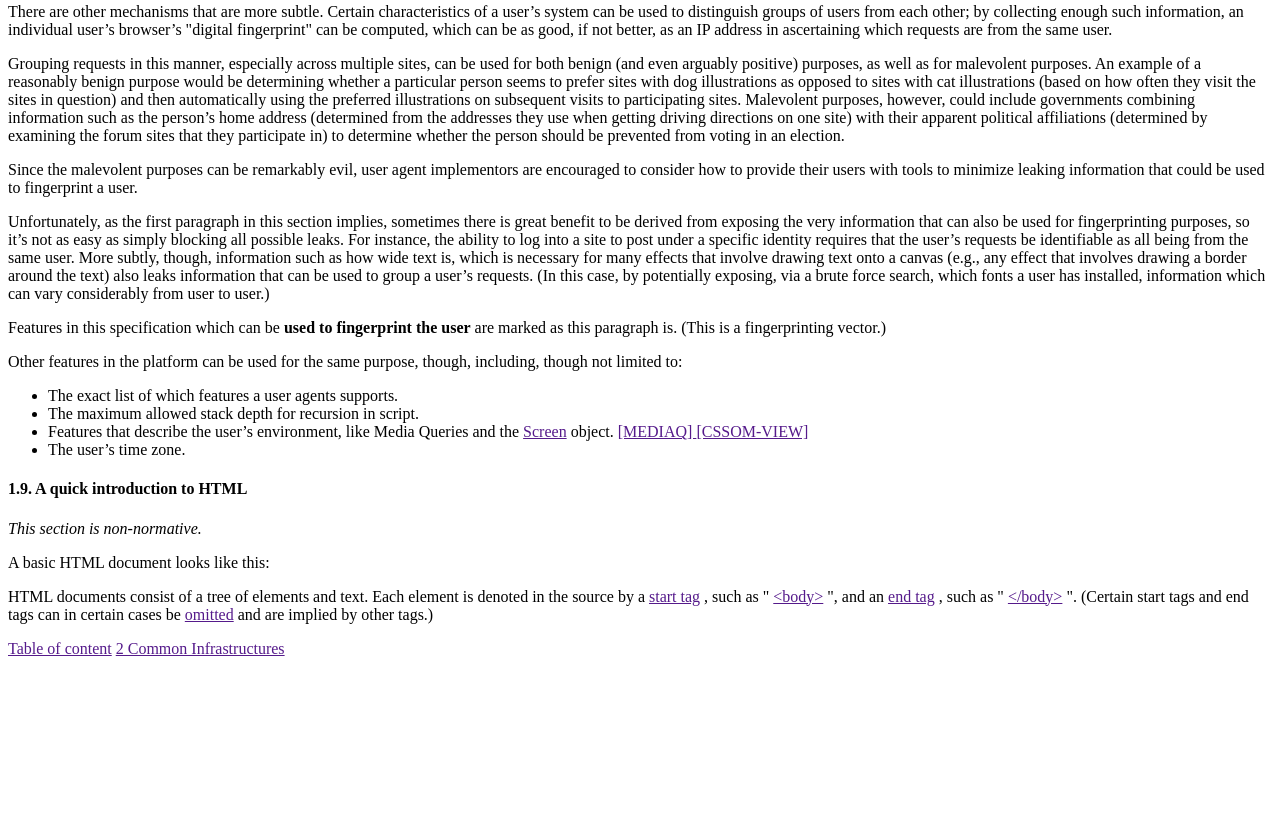
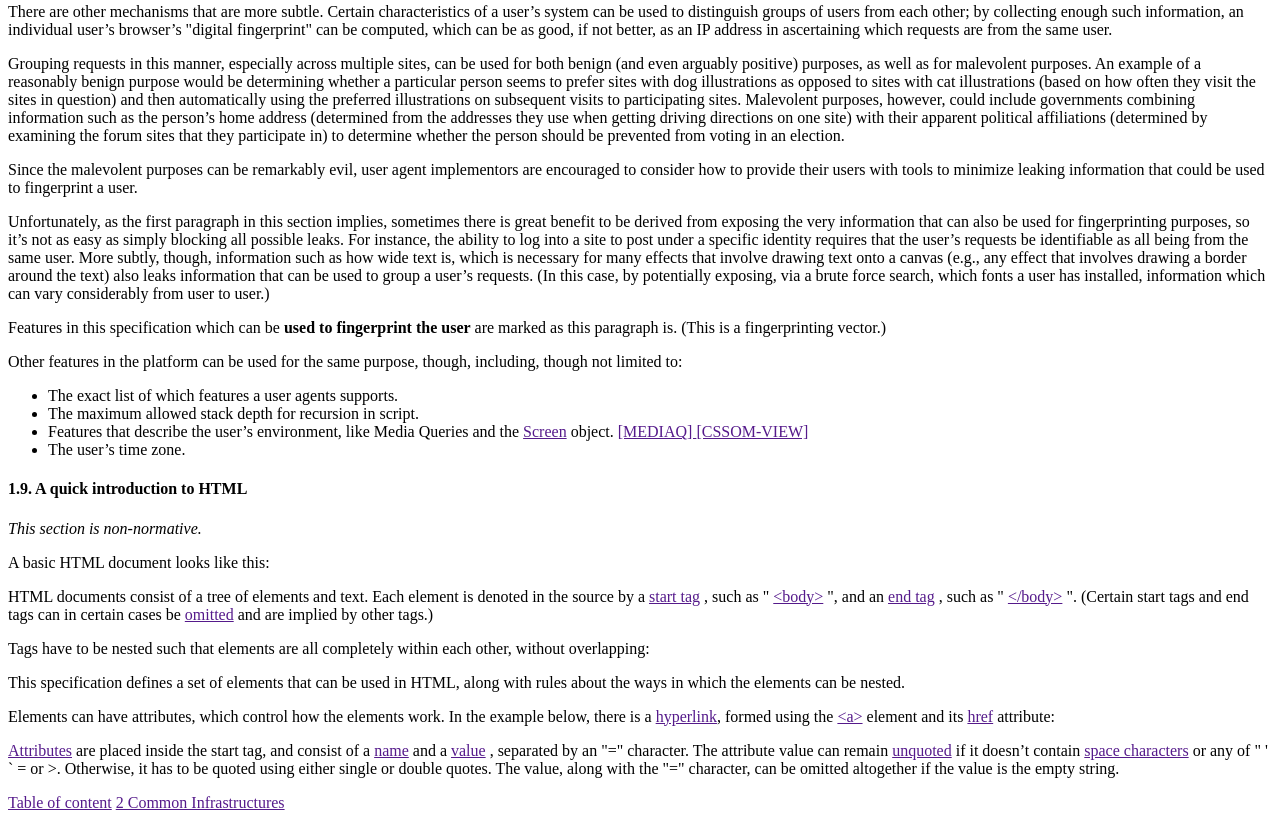
Before and after one commit to vitalii-vorobiov/Web, a plain HTML site: page W3C/index.html in a window 1280 px wide. Shown: the part 5121-5941 px from the top of the page. Before the commit the page ends 5787 px from the top, so only its background shows below. Drawn offline with Linux system fonts and the light colour scheme.

Commit message:
Updated w3c index.html

```diff
--- a/W3C/index.html
+++ b/W3C/index.html
@@ -399,6 +399,41 @@
                     <a href="">omitted</a>
                     and are implied by other tags.)
                 </p>
+                <p>
+                    Tags have to be nested such that elements are all completely within each other, without overlapping:
+                </p>
+                <code>
+                    <!--TODO: Add code here-->
+                </code>
+                <code>
+                    <!--TODO: Add code here-->
+                </code>
+                <p>
+                    This specification defines a set of elements that can be used in HTML, along with rules about the ways in which the elements can be nested.
+                </p>
+                <p>
+                    Elements can have attributes, which control how the elements work. In the example below, there is a
+                    <a href="">hyperlink</a>, formed using the
+                    <a href="" class="orange">&lt;a&gt;</a>
+                    element and its
+                    <a href="" class="orange">href</a>
+                    attribute:
+                </p>
+                <code>
+                    <!--TODO: Add code here-->
+                </code>
+                <p>
+                    <a href="">Attributes</a>
+                    are placed inside the start tag, and consist of a
+                    <a href="">name</a>
+                    and a
+                    <a href="">value</a>
+                    , separated by an "<span class="orange">=</span>" character. The attribute value can remain
+                    <a href="">unquoted</a>
+                    if it doesn’t contain
+                    <a href="">space characters</a>
+                    or any of <span class="orange">" ' ` = </span> or <span class="orange">></span>. Otherwise, it has to be quoted using either single or double quotes. The value, along with the "=" character, can be omitted altogether if the value is the empty string.
+                </p>
             </article>
 
         </section>
```
